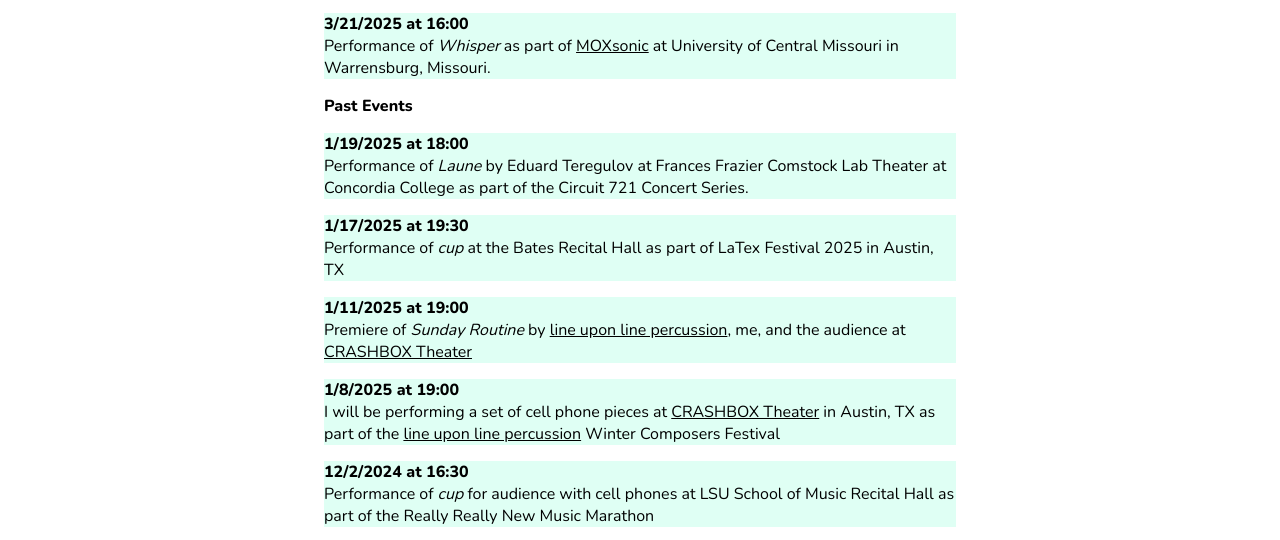
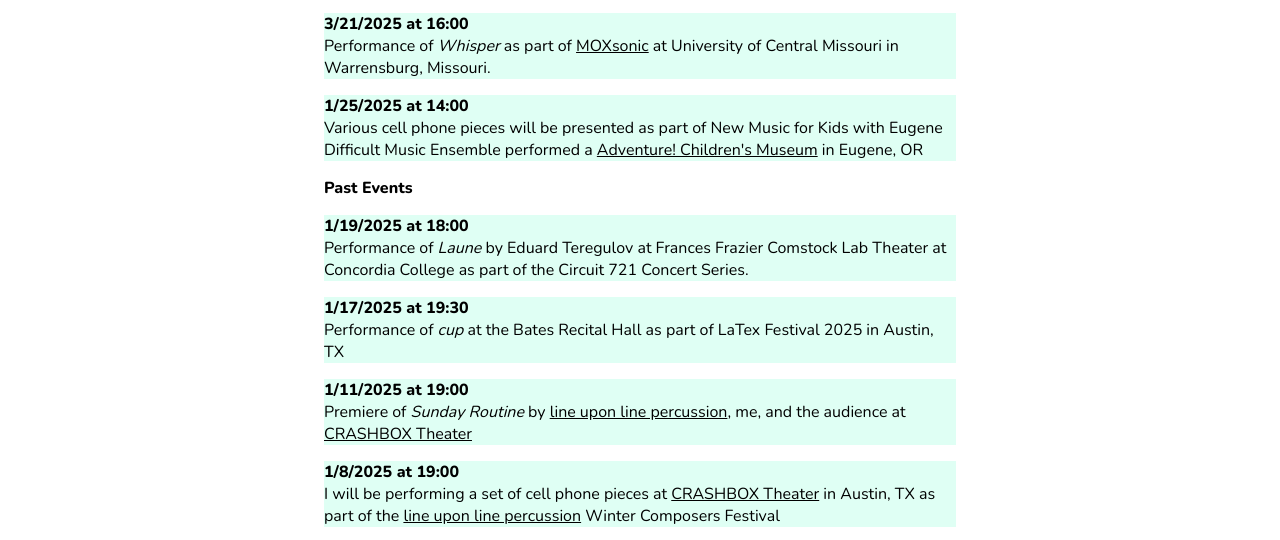
Before and after one commit to tmnash4/treyaNash, a plain HTML site: page calendar.html in a window 1280 px wide. Shown: the part 178-718 px from the top of the page. Drawn offline with nearby package versions, Linux system fonts and the light colour scheme.

Commit message:
Update calendar.html

```diff
--- a/calendar.html
+++ b/calendar.html
@@ -102,6 +102,10 @@
 let mox = new Entry(new Date(2025, 2, 21), "16:00", "<a href=https://moxsonic.org/>MOXsonic</a>", "University of Central Missouri in Warrensburg, Missouri", "<i>Whisper</i>")
 mox.div.innerHTML = `<b>${mox.date.toLocaleDateString()} at ${mox.eventTime}</b><br> Performance of ${mox.piece} as part of ${mox.event} at ${mox.venue}.`
 mox.addEventToDOM()
+
+let edmek = new Entry(new Date(2025, 0, 25), "14:00", "New Music for Kids with Eugene Difficult Music Ensemble", "<a hred=https://adventurechildrensmuseum.org/calendar/new-music-for-kids-exploring-sounds-with-eugene-difficult-music-ensemble/>Adventure! Children's Museum</a> in Eugene, OR","Various cell phone pieces")
+edmek.div.innerHTML = `<b>${edmek.date.toLocaleDateString()} at ${edmek.eventTime} </b> <br> ${edmek.piece} will be presented as part of ${edmek.event} performed a ${edmek.venue}`
+edmek.addEventToDOM()
 
 let laun = new Entry(new Date(2025, 0, 19), "18:00", "Circuit 721", "Frances Frazier Comstock Lab Theater at Concordia College", "<i>Laune</i>", "Eduard Teregulov")
 laun.div.innerHTML = `<b>${laun.date.toLocaleDateString()} at ${laun.eventTime}</b><br>Performance of ${laun.piece} by ${laun.ensemble} at ${laun.venue} as part of the ${laun.event} Concert Series.`
```
